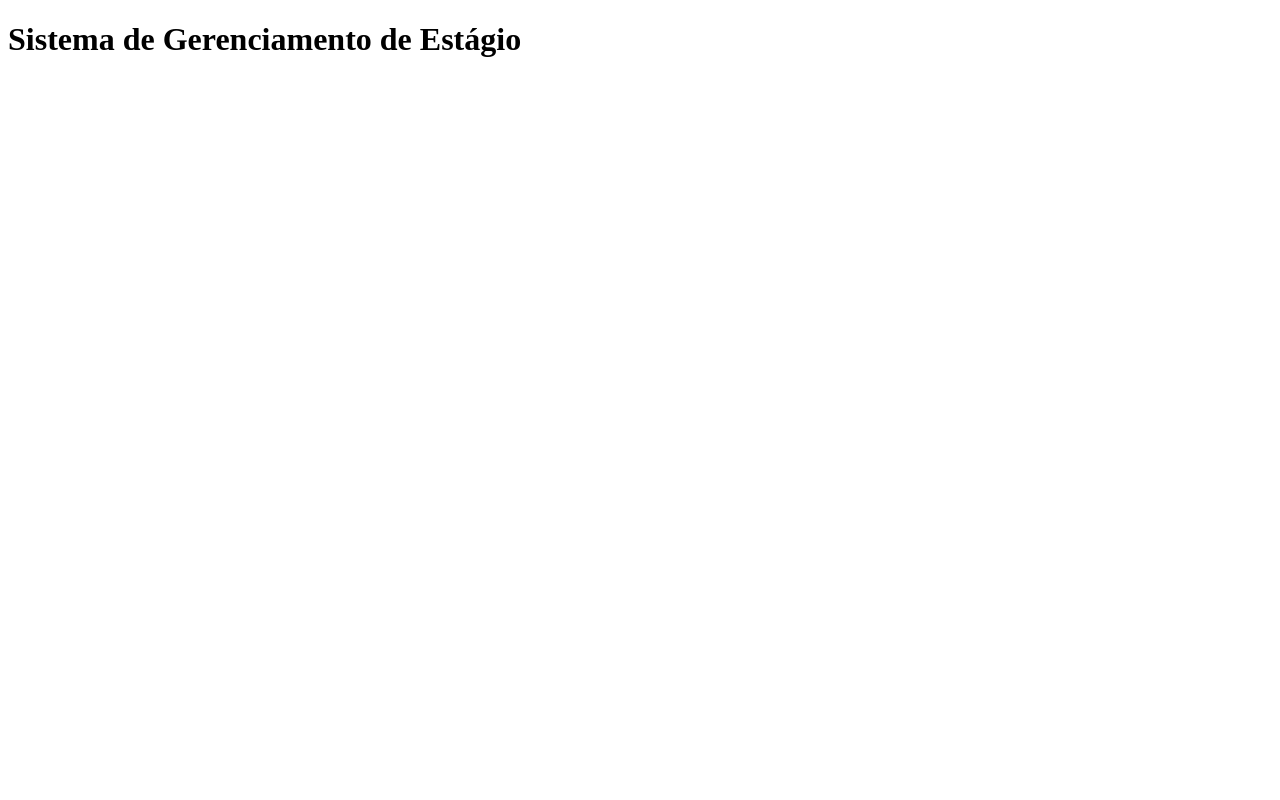
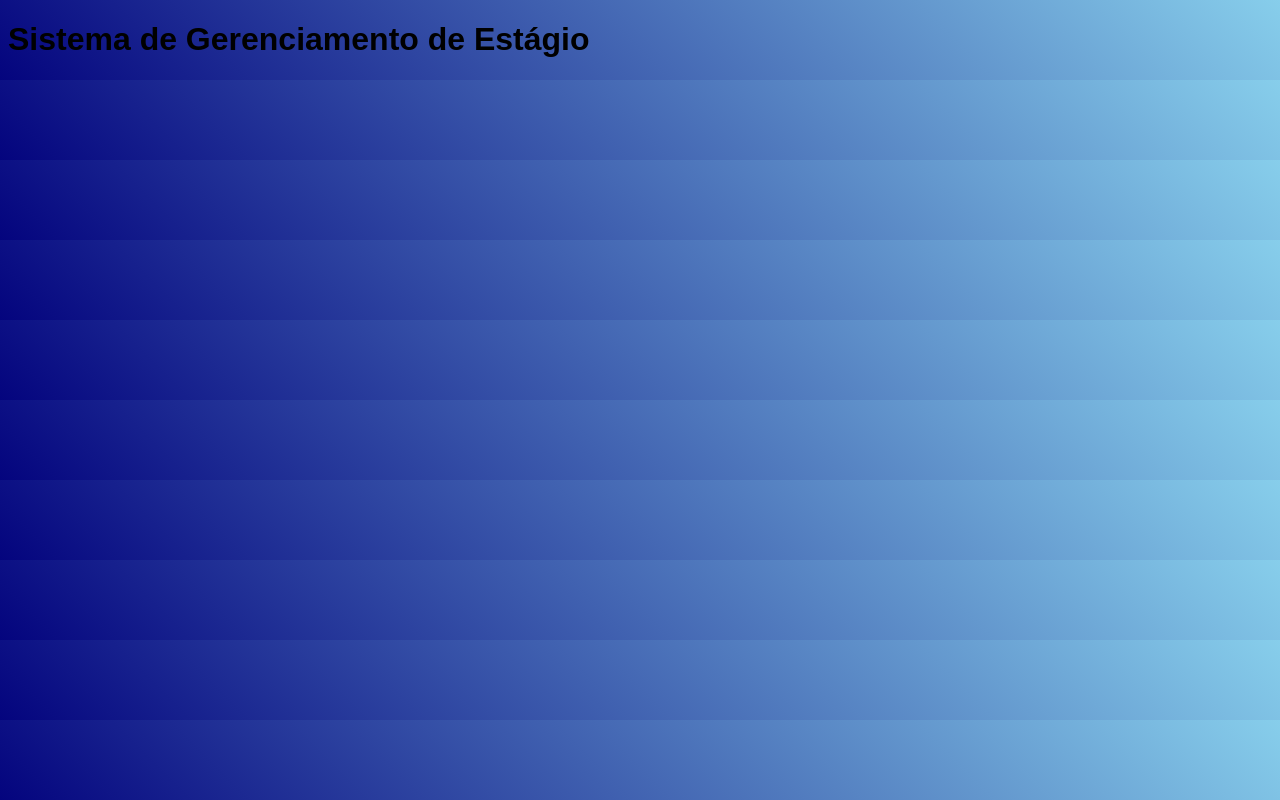
Before and after one commit to Jose-Ngimbi/Projeto-Final, a plain HTML site: page relatório/index.html in a window 1280 px wide. Drawn offline with Linux system fonts and the light colour scheme.

Commit message:
commit na branh desing

```diff
--- /dev/null
+++ b/relatório/desing/estilo.css
@@ -0,0 +1,4 @@
+body{
+    background-image: linear-gradient(45deg,rgb(4, 4, 126),skyblue);
+    font-family: Arial, Helvetica, sans-serif;
+}
--- a/relatório/index.html
+++ b/relatório/index.html
@@ -4,8 +4,11 @@
     <meta charset="UTF-8">
     <meta name="viewport" content="width=device-width, initial-scale=1.0">
     <title>SGE</title>
+    <link rel="stylesheet" href="desing/estilo.css">
 </head>
 <body>
+
     <h1>Sistema de Gerenciamento de Estágio</h1>
+
 </body>
 </html>
```
